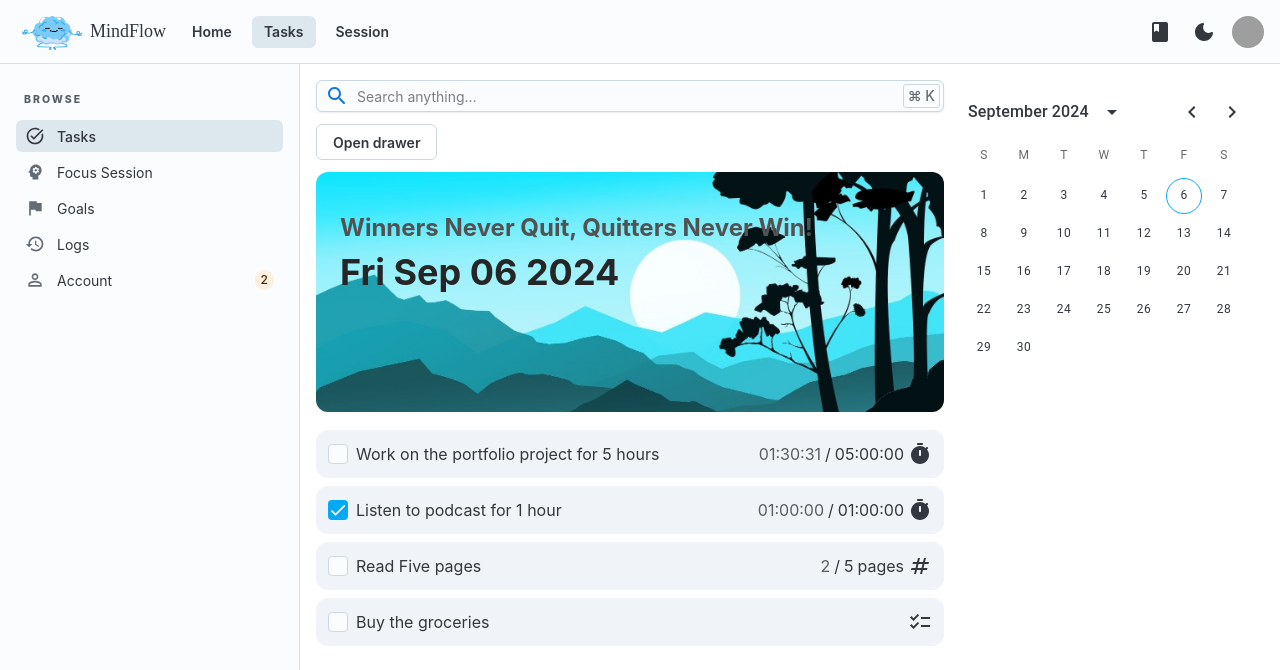
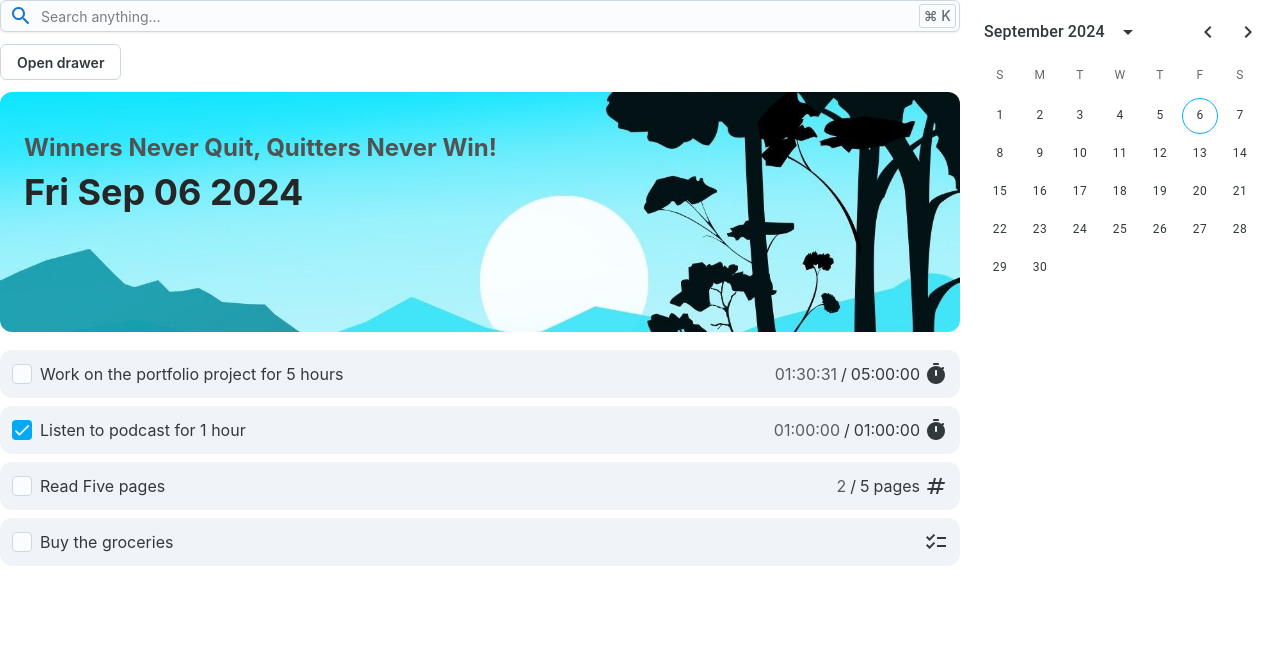
Before and after one commit to Abdallah-Ragab/adhd-mindflow, a Next.js app: page /tasks in a window 1280 px wide. Shown: the top 670 px of the page. Built offline with nearby package versions, Linux system fonts and the light colour scheme; grey boxes are pictures that could not be loaded.

Commit message:
Refactor: Simplify RootLayout component by moving /tasks specific layout elements to /tasks

```diff
--- a/app/layout.tsx
+++ b/app/layout.tsx
@@ -21,17 +21,7 @@ export default function RootLayout({
     <html lang="en" suppressHydrationWarning={true}>
       <ThemeProvider>
         <body>
-          <Layout.RootWithMobileNav>
-            <Layout.Header>
-              <Header />
-            </Layout.Header>
-            <Layout.SideNav>
-              <Navigation />
-            </Layout.SideNav>
-            <Layout.Main>
-            {children}
-            </Layout.Main>
-          </Layout.RootWithMobileNav>
+          {children}
         </body>
       </ThemeProvider>
     </html>
```
